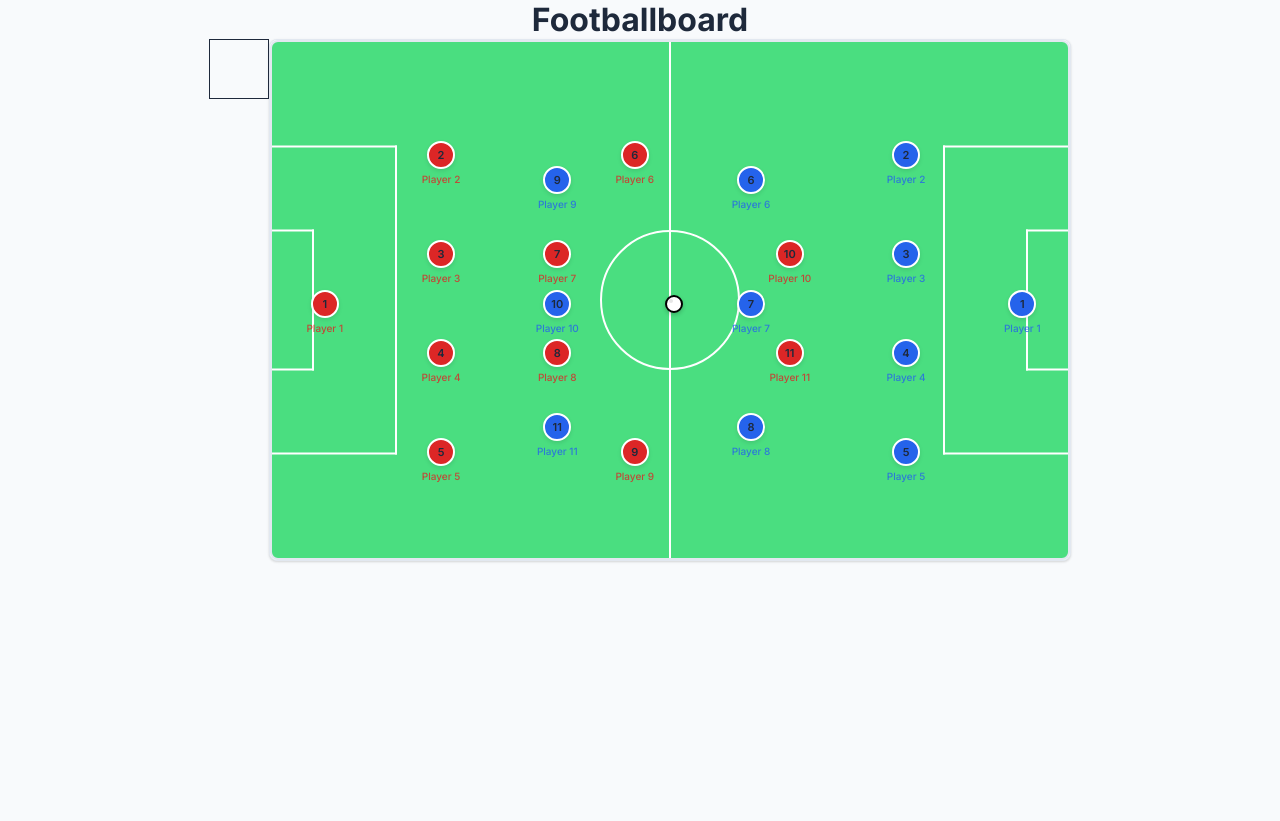
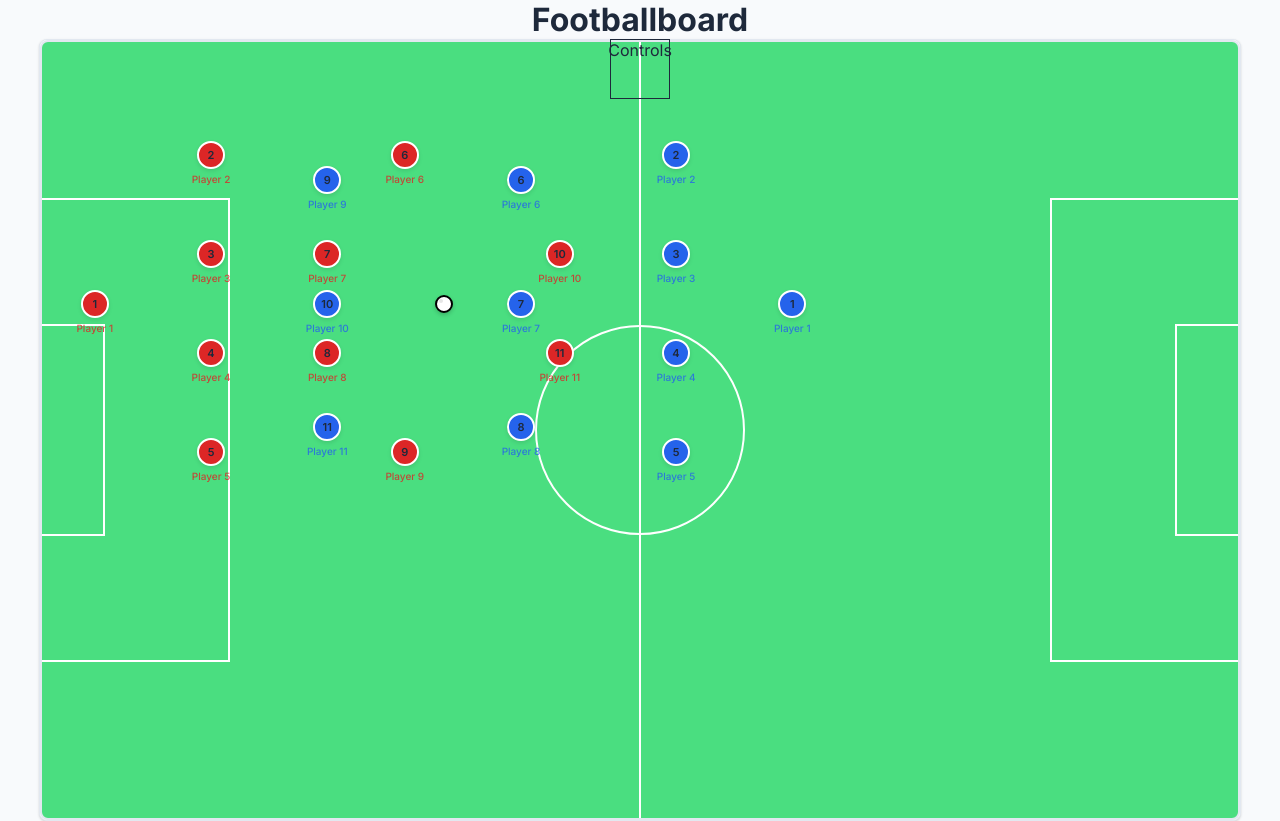
Before and after one commit to kaimrdth/Football-Board, a React (Vite) app: page / in a window 1280 px wide. Before the commit the page ends 800 px from the top, so only its background shows below. Built offline with nearby package versions, Linux system fonts and the light colour scheme.

Commit message:
update: 2025-08-04 20:32

```diff
--- a/src/App.tsx
+++ b/src/App.tsx
@@ -20,8 +20,8 @@ function App() {
         </div>
 
         <DragContext>
-          <div className="flex items-start gap-8 justify-center">
-            <div className="flex-shrink-0">
+          <div className="flex justify-center relative">
+            <div className="absolute left-0 top-0 z-50">
               <Controls />
             </div>
             <div className="flex-shrink-0">
--- a/src/components/Controls.tsx
+++ b/src/components/Controls.tsx
@@ -93,9 +93,7 @@ const Controls = React.memo(() => {
               <path strokeLinecap="round" strokeLinejoin="round" strokeWidth={2} d="M12 6V4m0 2a2 2 0 100 4m0-4a2 2 0 110 4m-6 8a2 2 0 100-4m0 4a2 2 0 100 4m0-4v2m0-6V4m6 6v10m6-2a2 2 0 100-4m0 4a2 2 0 100 4m0-4v2m0-6V4" />
             </svg>
           </div>
-          {isExpanded && (
-            <span className="ml-2 text-sm font-medium text-gray-700">Controls</span>
-          )}
+          <span className="ml-2 text-sm font-medium text-gray-700">Controls</span>
         </div>
 
         {/* Expanded Content */}
--- a/src/components/Pitch.tsx
+++ b/src/components/Pitch.tsx
@@ -12,7 +12,7 @@ const Pitch = React.memo(() => {
 
       <div
         className="relative mx-auto pitch-neo overflow-hidden"
-        style={{ width: 800, height: 520 }}
+        style={{ width: 1200, height: 780 }}
       >
         {/* Pitch markings */}
         <PitchMarkings />
@@ -51,8 +51,8 @@ const PitchMarkings = React.memo(() => (
       style={{
         top: '50%',
         left: '50%',
-        width: 140,
-        height: 140,
+        width: 210,
+        height: 210,
         transform: 'translate(-50%, -50%)',
         border: '2px solid var(--pitch-line)'
       }}
@@ -75,8 +75,8 @@ const PitchMarkings = React.memo(() => (
       style={{
         left: 0,
         top: '50%',
-        width: 125,
-        height: 309,
+        width: 188,
+        height: 464,
         transform: 'translateY(-50%)',
         borderColor: 'var(--pitch-line)'
       }}
@@ -88,8 +88,8 @@ const PitchMarkings = React.memo(() => (
       style={{
         right: 0,
         top: '50%',
-        width: 125,
-        height: 309,
+        width: 188,
+        height: 464,
         transform: 'translateY(-50%)',
         borderColor: 'var(--pitch-line)'
       }}
@@ -101,8 +101,8 @@ const PitchMarkings = React.memo(() => (
       style={{
         left: 0,
         top: '50%',
-        width: 42,
-        height: 141,
+        width: 63,
+        height: 212,
         transform: 'translateY(-50%)',
         borderColor: 'var(--pitch-line)'
       }}
@@ -114,8 +114,8 @@ const PitchMarkings = React.memo(() => (
       style={{
         right: 0,
         top: '50%',
-        width: 42,
-        height: 141,
+        width: 63,
+        height: 212,
         transform: 'translateY(-50%)',
         borderColor: 'var(--pitch-line)'
       }}
@@ -125,7 +125,7 @@ const PitchMarkings = React.memo(() => (
     <div
       className="absolute w-1.5 h-1.5 rounded-full"
       style={{
-        left: 84,
+        left: 126,
         top: '50%',
         transform: 'translateY(-50%)',
         background: 'var(--pitch-line)'
@@ -136,7 +136,7 @@ const PitchMarkings = React.memo(() => (
     <div
       className="absolute w-1.5 h-1.5 rounded-full"
       style={{
-        right: 84,
+        right: 126,
         top: '50%',
         transform: 'translateY(-50%)',
         background: 'var(--pitch-line)'
```
